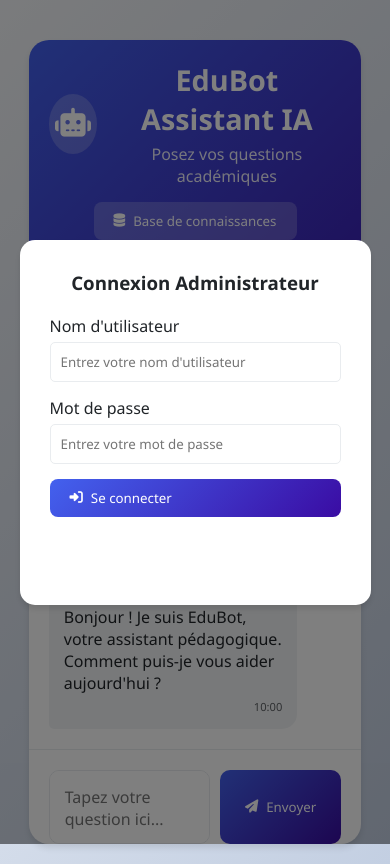
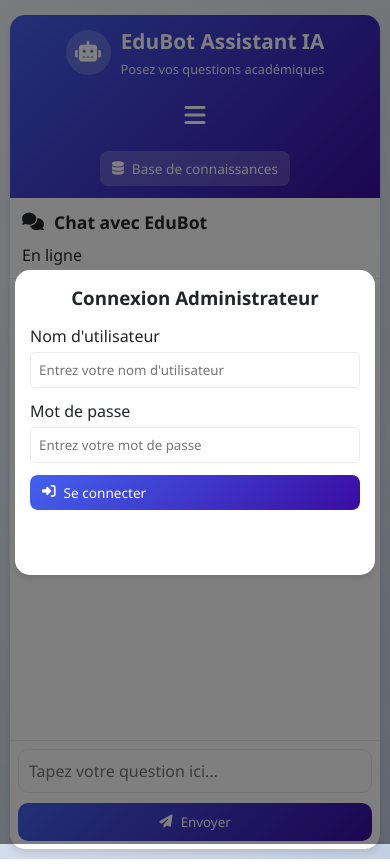
Before and after one commit to Achille123936/EDU3, a plain HTML site: page chat.html in a window 390 px wide. Both pictures are taken after a click on the button "Base de connaissances". Drawn offline with Linux system fonts and the light colour scheme.

Commit message:
Refactor styles and add mobile menu toggle
Updated padding, margins, and widths for various elements in chat.html to improve layout and responsiveness. Added mobile menu toggle functionality.

```diff
--- a/chat.html
+++ b/chat.html
@@ -35,28 +35,28 @@
             display: flex;
             flex-direction: column;
             align-items: center;
-            padding: 20px;
+            padding: 10px;
             color: var(--dark-color);
         }
 
         .container {
-            width: 95%;
+            width: 100%;
             max-width: 1400px;
             background-color: white;
             border-radius: 20px;
             box-shadow: var(--shadow);
             overflow: hidden;
-            margin-top: 20px;
+            margin-top: 10px;
             display: flex;
             flex-direction: column;
-            height: calc(100vh - 40px);
+            height: calc(100vh - 20px);
         }
 
         /* Header */
         .header {
             background: var(--gradient-primary);
             color: white;
-            padding: 20px;
+            padding: 15px;
             position: relative;
         }
 
@@ -69,39 +69,39 @@
         .logo-section {
             display: flex;
             align-items: center;
-            gap: 15px;
+            gap: 10px;
         }
 
         .logo-icon {
-            width: 60px;
-            height: 60px;
+            width: 50px;
+            height: 50px;
             border-radius: 50%;
             background: rgba(255, 255, 255, 0.2);
             display: flex;
             align-items: center;
             justify-content: center;
-            font-size: 1.8rem;
+            font-size: 1.5rem;
         }
 
         .logo-text h1 {
-            font-size: 1.8rem;
+            font-size: 1.5rem;
             margin-bottom: 5px;
         }
 
         .logo-text p {
-            font-size: 1rem;
+            font-size: 0.9rem;
             opacity: 0.9;
         }
 
         .admin-controls {
             display: flex;
-            gap: 15px;
+            gap: 10px;
             align-items: center;
         }
 
         .admin-indicator {
             background: rgba(255, 255, 255, 0.2);
-            padding: 8px 15px;
+            padding: 6px 12px;
             border-radius: 15px;
             font-size: 0.8rem;
             display: none;
@@ -110,7 +110,7 @@
         }
 
         .btn {
-            padding: 10px 20px;
+            padding: 8px 16px;
             border: none;
             border-radius: 8px;
             cursor: pointer;
@@ -119,6 +119,7 @@
             display: flex;
             align-items: center;
             gap: 8px;
+            font-size: 0.9rem;
         }
 
         .btn-primary {
@@ -155,13 +156,13 @@
         }
 
         .nav-tab {
-            padding: 10px 20px;
+            padding: 8px 16px;
             background-color: rgba(255, 255, 255, 0.2);
             color: white;
             text-decoration: none;
             border-radius: 8px;
             transition: var(--transition);
-            font-size: 0.9rem;
+            font-size: 0.85rem;
             border: 1px solid rgba(255, 255, 255, 0.3);
             display: flex;
             align-items: center;
@@ -188,7 +189,7 @@
         }
 
         .chat-header {
-            padding: 20px;
+            padding: 15px;
             border-bottom: 1px solid #e9ecef;
             display: flex;
             justify-content: space-between;
@@ -199,20 +200,21 @@
             display: flex;
             align-items: center;
             gap: 10px;
+            font-size: 1.3rem;
         }
 
         .chat-messages {
             flex: 1;
-            padding: 20px;
+            padding: 15px;
             overflow-y: auto;
             display: flex;
             flex-direction: column;
-            gap: 15px;
+            gap: 12px;
         }
 
         .message {
-            max-width: 70%;
-            padding: 15px;
+            max-width: 85%;
+            padding: 12px;
             border-radius: 15px;
             position: relative;
             animation: fadeIn 0.3s ease;
@@ -276,7 +278,7 @@
         }
 
         .chat-input-container {
-            padding: 20px;
+            padding: 15px;
             border-top: 1px solid #e9ecef;
             display: flex;
             gap: 10px;
@@ -284,7 +286,7 @@
 
         .chat-input {
             flex: 1;
-            padding: 15px;
+            padding: 12px;
             border: 1px solid #e9ecef;
             border-radius: 10px;
             resize: none;
@@ -298,7 +300,7 @@
         }
 
         .send-btn {
-            padding: 15px 25px;
+            padding: 12px 20px;
             background: var(--gradient-primary);
             color: white;
             border: none;
@@ -317,7 +319,7 @@
 
         /* Knowledge Base Panel */
         .knowledge-panel {
-            width: 400px;
+            width: 100%;
             border-left: 1px solid #e9ecef;
             background: #f8f9fa;
             display: none;
@@ -325,7 +327,7 @@
         }
 
         .knowledge-header {
-            padding: 20px;
+            padding: 15px;
             border-bottom: 1px solid #e9ecef;
             display: flex;
             justify-content: space-between;
@@ -334,11 +336,38 @@
 
         .knowledge-content {
             flex: 1;
-            padding: 20px;
+            padding: 15px;
             overflow-y: auto;
         }
 
         .qa-item {
+            background: white;
+            border-radius: 10px;
+            padding: 12px;
+            margin-bottom: 12px;
+            box-shadow: var(--shadow);
+        }
+
+        .qa-question {
+            font-weight: 500;
+            margin-bottom: 8px;
+            display: flex;
+            justify-content: space-between;
+            align-items: flex-start;
+        }
+
+        .qa-answer {
+            color: #6c757d;
+            margin-bottom: 8px;
+        }
+
+        .qa-actions {
+            display: flex;
+            gap: 8px;
+            justify-content: flex-end;
+        }
+
+        .qa-form {
             background: white;
             border-radius: 10px;
             padding: 15px;
@@ -346,35 +375,8 @@
             box-shadow: var(--shadow);
         }
 
-        .qa-question {
-            font-weight: 500;
-            margin-bottom: 10px;
-            display: flex;
-            justify-content: space-between;
-            align-items: flex-start;
-        }
-
-        .qa-answer {
-            color: #6c757d;
-            margin-bottom: 10px;
-        }
-
-        .qa-actions {
-            display: flex;
-            gap: 10px;
-            justify-content: flex-end;
-        }
-
-        .qa-form {
-            background: white;
-            border-radius: 10px;
-            padding: 20px;
-            margin-bottom: 20px;
-            box-shadow: var(--shadow);
-        }
-
         .form-group {
-            margin-bottom: 15px;
+            margin-bottom: 12px;
         }
 
         .form-label {
@@ -408,20 +410,21 @@
             z-index: 1000;
             align-items: center;
             justify-content: center;
+            padding: 15px;
         }
 
         .modal-content {
             background: white;
             border-radius: 15px;
-            padding: 30px;
+            padding: 20px;
             box-shadow: var(--shadow);
             max-width: 500px;
-            width: 90%;
+            width: 100%;
         }
 
         .modal-title {
             text-align: center;
-            margin-bottom: 20px;
+            margin-bottom: 15px;
             color: var(--dark-color);
         }
 
@@ -429,11 +432,58 @@
             display: flex;
             justify-content: flex-end;
             gap: 10px;
-            margin-top: 20px;
+            margin-top: 15px;
+        }
+
+        /* Menu hamburger pour mobile */
+        .mobile-menu-toggle {
+            display: none;
+            background: none;
+            border: none;
+            color: white;
+            font-size: 1.5rem;
+            cursor: pointer;
+            padding: 8px;
         }
 
         /* Responsive */
+        @media (max-width: 1024px) {
+            .knowledge-panel {
+                width: 350px;
+            }
+        }
+
         @media (max-width: 768px) {
+            .mobile-menu-toggle {
+                display: block;
+            }
+
+            .nav-container {
+                display: none;
+                position: absolute;
+                top: 100%;
+                left: 0;
+                right: 0;
+                background: var(--gradient-primary);
+                z-index: 100;
+                border-radius: 0 0 15px 15px;
+                padding: 10px;
+            }
+
+            .nav-container.mobile-open {
+                display: block;
+            }
+
+            .nav-tabs {
+                flex-direction: column;
+                gap: 8px;
+            }
+
+            .nav-tab {
+                justify-content: center;
+                padding: 10px;
+            }
+
             .main-content {
                 flex-direction: column;
             }
@@ -445,27 +495,156 @@
             }
 
             .message {
-                max-width: 85%;
-            }
-
-            .nav-tabs {
-                justify-content: flex-start;
-                overflow-x: auto;
-                padding-bottom: 5px;
-            }
-
-            .nav-tab {
-                flex-shrink: 0;
+                max-width: 90%;
             }
 
             .header-content {
                 flex-direction: column;
-                gap: 15px;
+                gap: 12px;
                 text-align: center;
             }
 
             .admin-controls {
                 justify-content: center;
+                flex-wrap: wrap;
+            }
+
+            .logo-section {
+                justify-content: center;
+            }
+
+            .chat-header {
+                flex-direction: column;
+                gap: 10px;
+                align-items: flex-start;
+            }
+
+            .chat-header h2 {
+                font-size: 1.2rem;
+            }
+
+            .chat-messages {
+                padding: 10px;
+            }
+
+            .chat-input-container {
+                padding: 10px;
+                flex-direction: column;
+            }
+
+            .send-btn {
+                width: 100%;
+                justify-content: center;
+            }
+
+            .knowledge-header {
+                flex-direction: column;
+                gap: 10px;
+                align-items: flex-start;
+            }
+
+            .qa-actions {
+                flex-direction: column;
+            }
+
+            .qa-actions .btn {
+                width: 100%;
+                justify-content: center;
+            }
+        }
+
+        @media (max-width: 480px) {
+            .container {
+                height: calc(100vh - 10px);
+                margin-top: 5px;
+                border-radius: 15px;
+            }
+
+            .header {
+                padding: 12px;
+            }
+
+            .logo-icon {
+                width: 45px;
+                height: 45px;
+                font-size: 1.3rem;
+            }
+
+            .logo-text h1 {
+                font-size: 1.3rem;
+            }
+
+            .logo-text p {
+                font-size: 0.8rem;
+            }
+
+            .btn {
+                padding: 8px 12px;
+                font-size: 0.85rem;
+            }
+
+            .chat-header {
+                padding: 12px;
+            }
+
+            .chat-header h2 {
+                font-size: 1.1rem;
+            }
+
+            .chat-messages {
+                padding: 8px;
+            }
+
+            .message {
+                max-width: 95%;
+                padding: 10px;
+            }
+
+            .chat-input-container {
+                padding: 8px;
+            }
+
+            .chat-input {
+                padding: 10px;
+            }
+
+            .send-btn {
+                padding: 10px 15px;
+            }
+
+            .knowledge-header {
+                padding: 12px;
+            }
+
+            .knowledge-content {
+                padding: 10px;
+            }
+
+            .qa-item {
+                padding: 10px;
+            }
+
+            .qa-form {
+                padding: 12px;
+            }
+
+            .modal-content {
+                padding: 15px;
+            }
+
+            .form-input, .form-textarea {
+                padding: 8px;
+            }
+
+            .message-actions {
+                position: static;
+                display: flex;
+                margin-top: 5px;
+                justify-content: flex-end;
+            }
+
+            .message:hover .message-actions {
+                display: flex;
             }
         }
     </style>
@@ -485,6 +664,10 @@
                     </div>
                 </div>
 
+                <button class="mobile-menu-toggle" id="mobile-menu-toggle">
+                    <i class="fas fa-bars"></i>
+                </button>
+
                 <div class="admin-controls">
                     <div class="admin-indicator" id="admin-indicator">
                         <i class="fas fa-user-shield"></i> Mode Administrateur
@@ -493,13 +676,13 @@
                         <i class="fas fa-database"></i> Base de connaissances
                     </button>
                     <button class="btn btn-danger" id="admin-logout" style="display: none;">
-                        <i class="fas fa-sign-out-alt"></i> Déconnexion Admin
+                        <i class="fas fa-sign-out-alt"></i> Déconnexion
                     </button>
                 </div>
             </div>
 
             <!-- Navigation -->
-            <div class="nav-container">
+            <div class="nav-container" id="nav-container">
                 <div class="nav-tabs">
                     <a href="index.html" class="nav-tab">
                         <i class="fas fa-home"></i> Accueil
@@ -684,6 +867,8 @@
             const cancelEditBtn = document.getElementById('cancel-edit');
             const saveEditBtn = document.getElementById('save-edit');
             const editMessageContent = document.getElementById('edit-message-content');
+            const mobileMenuToggle = document.getElementById('mobile-menu-toggle');
+            const navContainer = document.getElementById('nav-container');
 
             // Variables
             let isAdminLoggedIn = localStorage.getItem('adminLoggedIn') === 'true';
@@ -714,6 +899,18 @@
 
             // Fonctions d'initialisation
             function setupEventListeners() {
+                // Menu mobile
+                mobileMenuToggle.addEventListener('click', function() {
+                    navContainer.classList.toggle('mobile-open');
+                });
+
+                // Fermer le menu mobile en cliquant à l'extérieur
+                document.addEventListener('click', function(e) {
+                    if (!navContainer.contains(e.target) && !mobileMenuToggle.contains(e.target)) {
+                        navContainer.classList.remove('mobile-open');
+                    }
+                });
+
                 // Envoi de message
                 sendBtn.addEventListener('click', sendMessage);
                 chatInput.addEventListener('keypress', function(e) {
@@ -754,6 +951,13 @@
 
                 // Auto-resize du textarea
                 chatInput.addEventListener('input', autoResizeTextarea);
+
+                // Redimensionnement de la fenêtre
+                window.addEventListener('resize', function() {
+                    if (window.innerWidth > 768) {
+                        navContainer.classList.remove('mobile-open');
+                    }
+                });
             }
 
             function autoResizeTextarea() {
```
